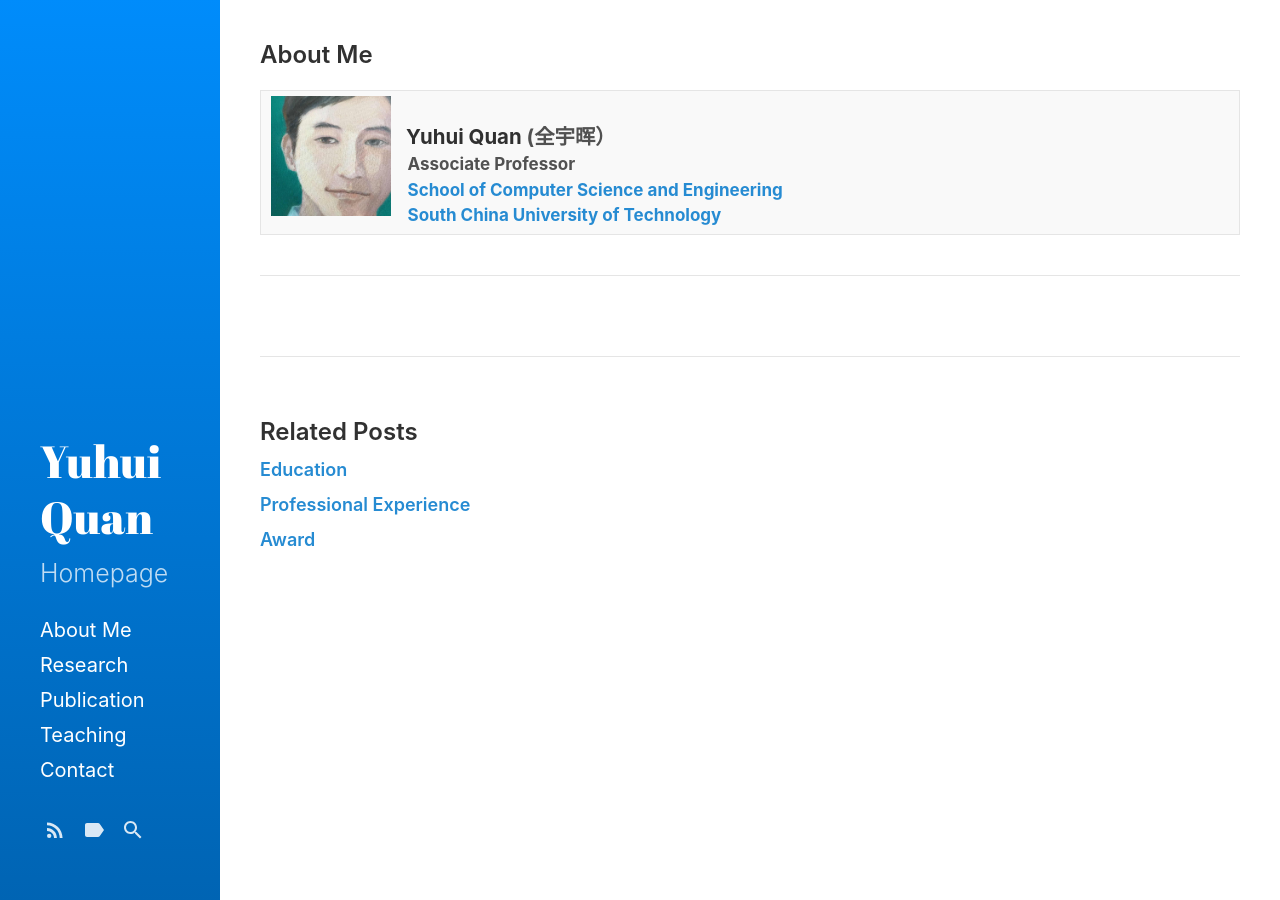
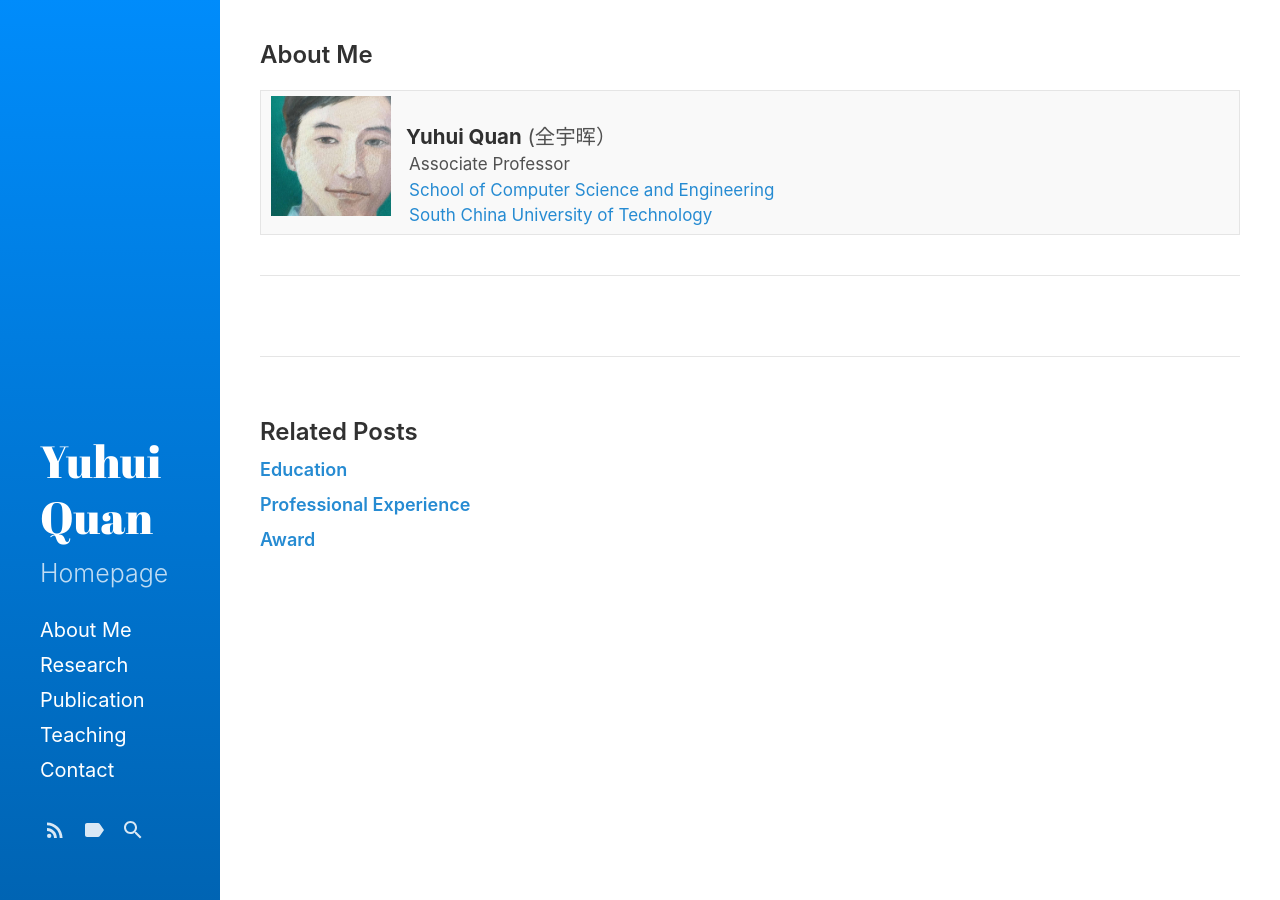
Before and after one commit to Dofboom/Dofboom.github.io, a Jekyll site: the page built from _posts/2020-5-30-resume.md, in a window 1280 px wide. Built offline with Jekyll 4.4.1, drawn with Linux system fonts in a browser that asks for light colours.

Commit message:
Update 2020-5-30-resume.md

```diff
--- a/_posts/2020-5-30-resume.md
+++ b/_posts/2020-5-30-resume.md
@@ -6,11 +6,11 @@ excerpt_separator:  <!--more-->
 <table>
 <tbody>
 <tr>
-<th style="vertical-align:middle;"><img src="https://github.com/Dofboom/Dofboom.github.io/raw/master/images/2.jpg" alt="" width="120" align="left" /><br />
+<td style="vertical-align:middle;"><img src="https://github.com/Dofboom/Dofboom.github.io/raw/master/images/2.jpg" alt="" width="120" align="left" /><br />
 <span style="font-size: 120%;"><strong> &ensp; Yuhui Quan</strong> (全宇晖） </span><br />
 <span style="font-size: 100%;">&ensp; &nbsp;Associate Professor <a href="http://www2.scut.edu.cn/cs/"><br>&ensp;&nbsp;&nbsp;School of Computer Science and Engineering</a></span><br />
 <span style="font-size: 100%;"> <a href="https://www.scut.edu.cn">&ensp;&nbsp; South China University of Technology</a><br />
-</span></th>
+</span></td>
 </tr>
 </tbody>
 </table>
```
